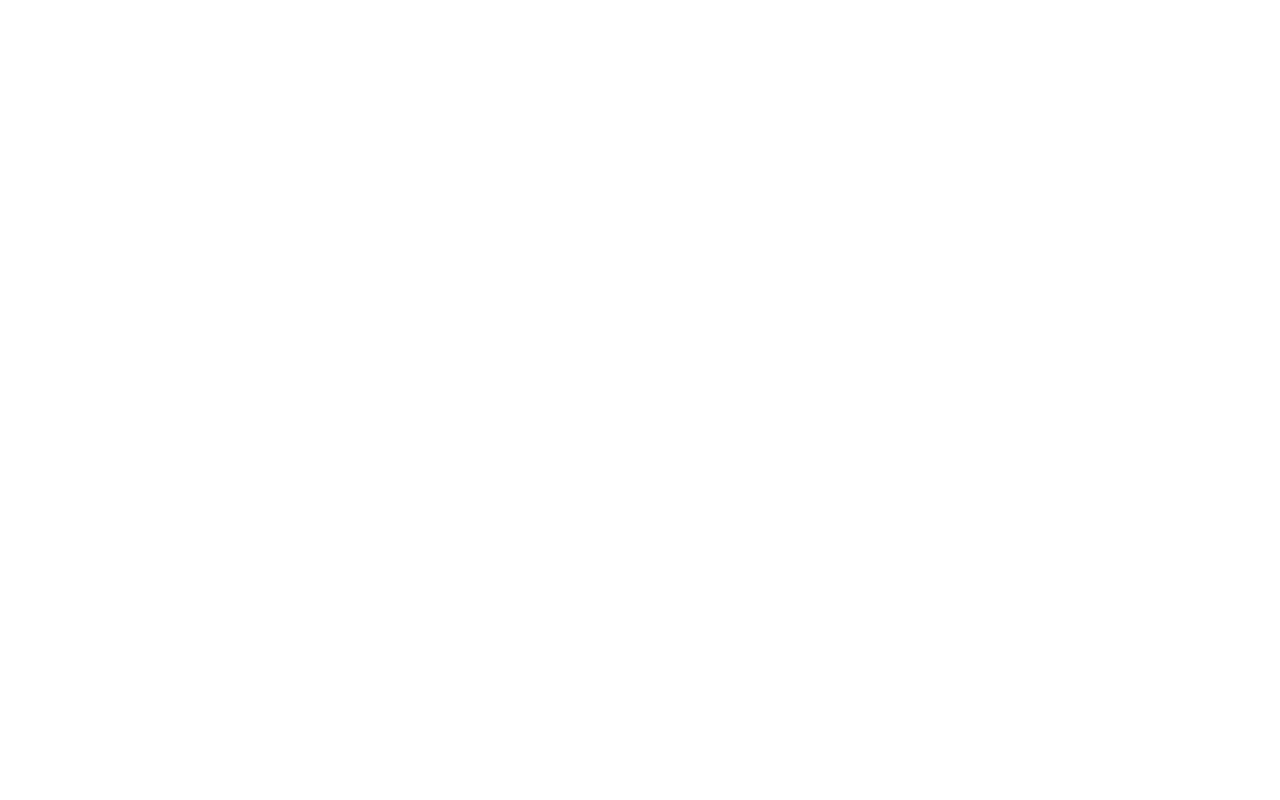
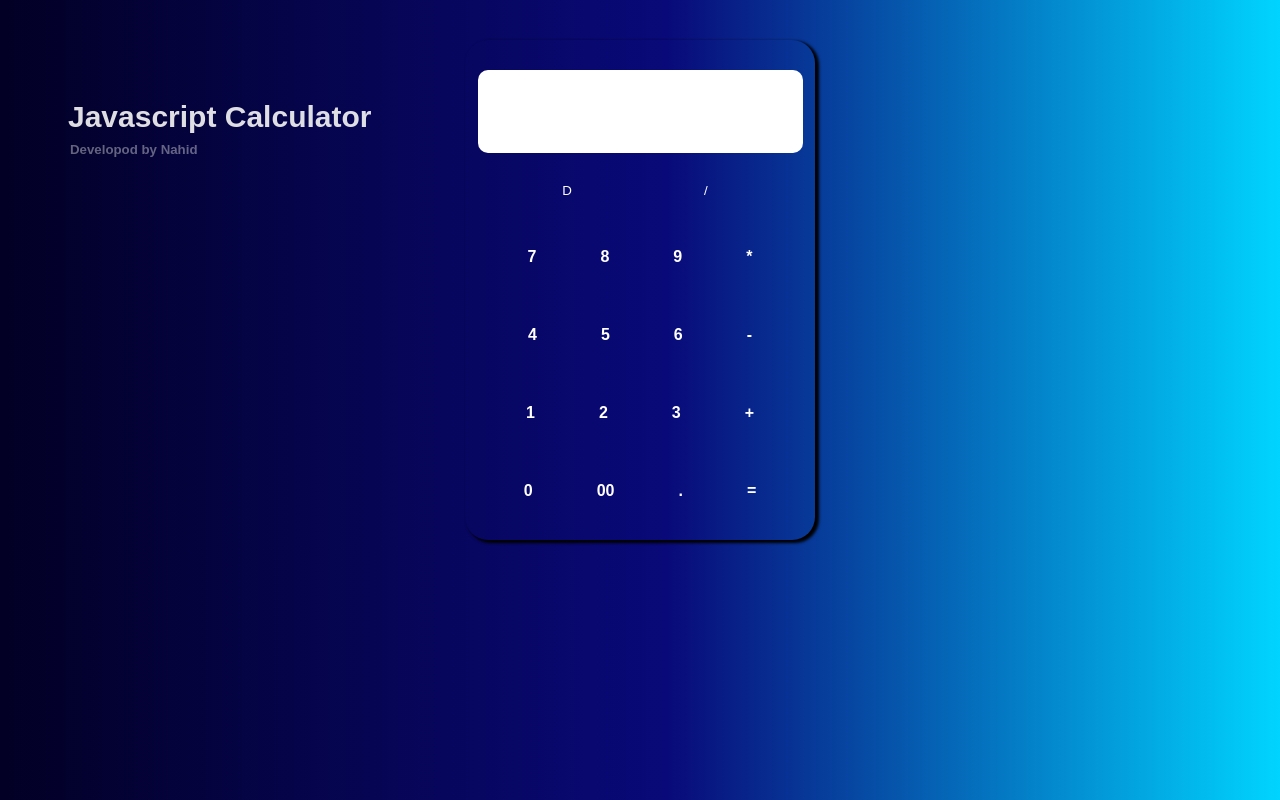
Before and after one commit to nurnahid1/Calculator, a plain HTML site: page index.html in a window 1280 px wide. Drawn offline with Linux system fonts and the light colour scheme.

Commit message:
calculator compelete

```diff
--- a/calculator.js
+++ b/calculator.js
@@ -0,0 +1,20 @@
+
+function clearAll(){
+    document.getElementById('screen').value = '';
+
+
+}
+
+
+
+function calculate(newValue){
+    document.getElementById('screen').value += newValue;
+}
+
+function answer(){
+    console.log('click')
+    let a = document.getElementById('screen').value;
+    let b = eval(a);
+    document.getElementById('screen').value = b;
+
+}
--- a/index.html
+++ b/index.html
@@ -5,8 +5,50 @@
     <meta http-equiv="X-UA-Compatible" content="IE=edge">
     <meta name="viewport" content="width=device-width, initial-scale=1.0">
     <title>Calculator</title>
+    <!-- link css -->
+    <link rel="stylesheet" href="style.css">
 </head>
-<body>
+<body >
+    <h2 class="h2">Javascript Calculator</h2>
+    <h5>Developod by Nahid</h5>
+    <section class="container">
+      <div class="calculator">
+        <div >
+            <input class="screen-field" type="text" name="" id="screen">
+        </div>
+        <div class="first-row">
+        <button class="btn-d" onclick="clearAll()" value="">D</button>
+        <button class="btn-4" onclick="calculate('/') " value="/">/</button>
+        </div>
+        <div>
+        <button class="btn" onclick="calculate('7') " value="7">7</button>
+        <button class="btn" onclick="calculate('8') " value="8">8</button>
+        <button class="btn" onclick="calculate('9') " value="9">9</button>
+        <button class="btn" onclick="calculate('*') " value="*">*</button>
+        </div>
+        <div>
+        <button class="btn" onclick="calculate('4') " value="4">4</button>
+        <button class="btn" onclick="calculate('5') " value="5">5</button>
+        <button class="btn" onclick="calculate('6') " value="6">6</button>
+        <button class="btn" onclick="calculate('-') " value="-">-</button>
+        </div>
+        <div>
+        <button class="btn" onclick="calculate('1') " value="1">1</button>
+        <button class="btn" onclick="calculate('2') " value="2">2</button>
+        <button class="btn" onclick="calculate('3') " value="3">3</button>
+        <button class="btn" onclick="calculate('+') " value="+">+</button>
+        </div>
+        <div>
+        <button class="btn" onclick="calculate('0') " value="*">0</button>
+        <button class="btn" onclick="calculate('00') " value="-">00</button>
+        <button class="btn" onclick="calculate('.') " value="+">.</button>
+        <button class="btn" onclick="answer()" value="=">=</button>
+        </div>
+      </div>
+
+    </section>
+
+
 
 
     <!-- javascript link -->
--- /dev/null
+++ b/style.css
@@ -0,0 +1,103 @@
+body{
+    background: rgb(2,0,36);
+background: linear-gradient(90deg, rgba(2,0,36,1) 0%, rgba(9,9,121,1) 52%, rgba(0,212,255,1) 100%);
+position: relative;
+}
+.container{
+    text-align: center;
+    margin: 0 auto;
+
+
+
+}
+h2{
+    color: rgba(245, 245, 245, 0.904);
+    font-family:Arial, Helvetica, sans-serif;
+    font-size: 30px;
+    margin-left: 60px;
+    margin-top: 60px;
+    display: inline;
+    position: absolute;
+    font-size: 30px;
+
+}
+h5{
+    color: rgba(245, 245, 245, 0.404);
+    position:absolute;
+    left: 62px;
+    top: 80px;
+    font-family: Arial, Helvetica, sans-serif;
+}
+.calculator{
+    background-color:transparent;
+     width: 350px;
+     margin: auto;
+     padding-top: 15px;
+     padding-bottom: 10px;
+     margin-top: 40px;
+     border-radius: 20px;
+     border-radius: 23px;
+
+     box-shadow: 3px 2px 3px 1px;
+
+
+}
+.screen-field{
+ padding: 30px 30px;
+ border-radius: 10px;
+ margin-top: 15px;
+ font-size: 20px;
+ border: none;
+ outline: none;
+}
+.btn{
+    padding: 20px;
+    margin: 10px;
+    background-color:transparent ;
+    border: none;
+    border-radius: 30%;
+    color: white;
+    font-weight: bold;
+    font-size: 16px;
+}
+.btn:hover{
+
+    border-radius: 35px;
+    box-shadow: rgba(0, 0, 0, 0.4) 0px 3px 8px;
+
+}
+.btn-d {
+   padding-left: 50px;
+   padding-right: 50px;
+   padding-top: 20px;
+   padding-bottom: 20px;
+   border-radius: 20px;
+   margin-left: 12px;
+   margin-right: 5px;
+   background-color:transparent;
+   color: white;
+   border:none
+}
+.btn-d:hover{
+    border-radius: 35px;
+    box-shadow: rgba(0, 0, 0, 0.4) 0px 3px 8px;
+}
+.btn-4{
+
+   width: 130px;
+   margin-left: 10px;
+  padding-top: 20px;
+  padding-bottom: 20px;
+  border-radius: 20px;
+   margin-right: 9px;
+   background-color:transparent;
+   color: white;
+   border:none
+}
+.btn-4:hover{
+    border-radius: 35px;
+    box-shadow: rgba(0, 0, 0, 0.4) 0px 3px 8px;
+}
+.first-row{
+    margin-top: 10px;
+}
```
